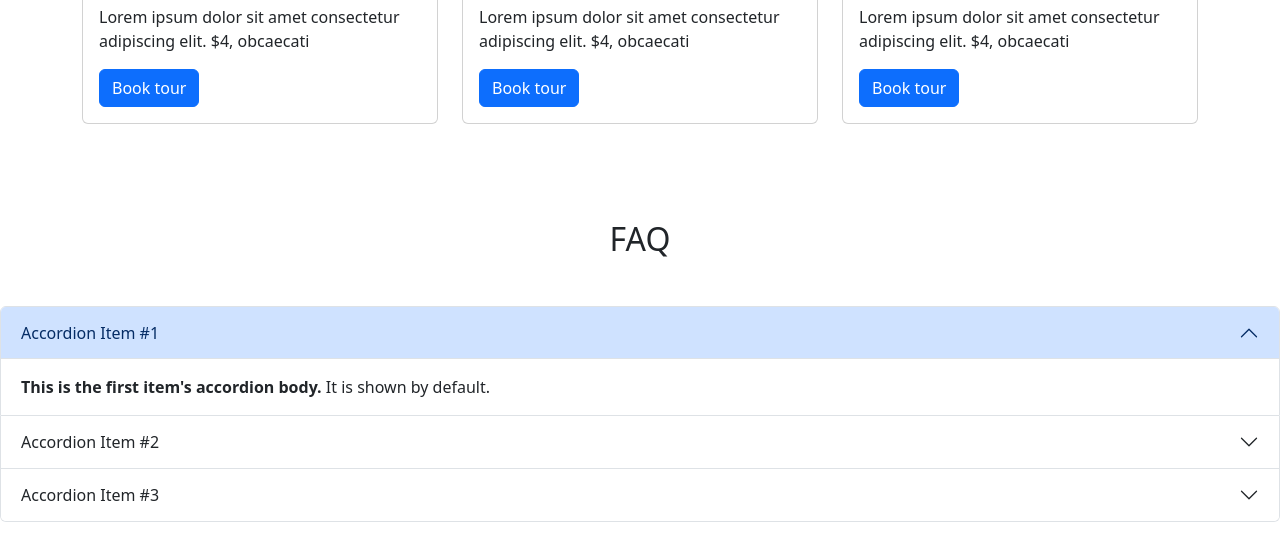
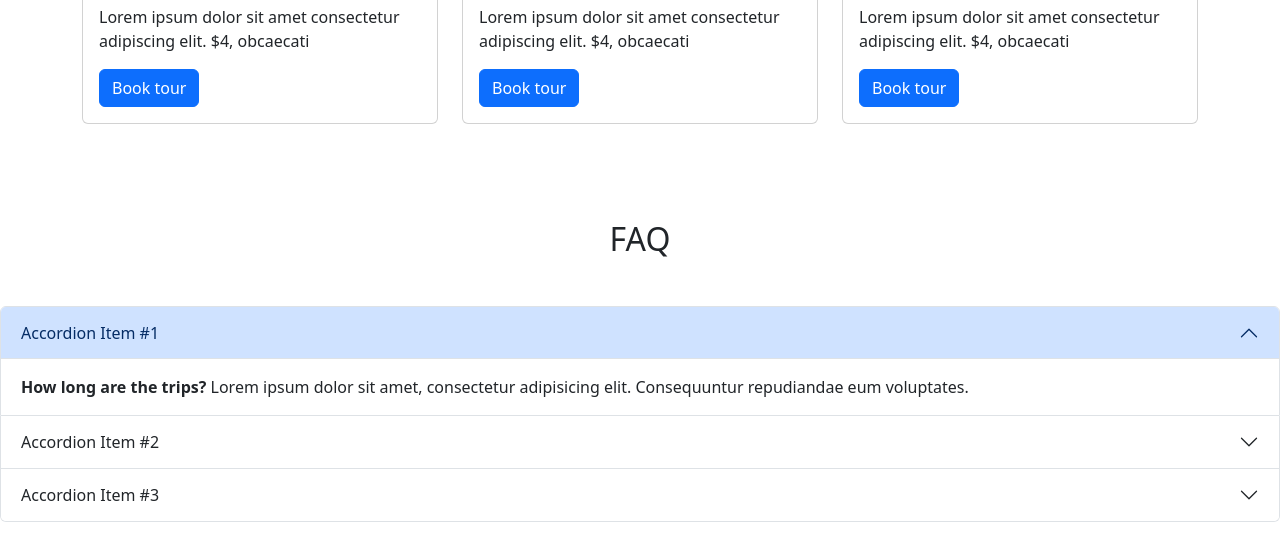
Before and after one commit to Gmini17225/assignment-4A, a plain HTML site: page index.html in a window 1280 px wide. Shown: the part 1160-1720 px from the top of the page. Drawn offline with nearby package versions, Linux system fonts and the light colour scheme.

Commit message:
Add text and lorem paragraphs

```diff
--- a/index.html
+++ b/index.html
@@ -332,8 +332,8 @@
       data-bs-parent="#accordionExample"
     >
       <div class="accordion-body">
-        <strong>This is the first item's accordion body.</strong>
-        It is shown by default.
+        <strong>How long are the trips?</strong>
+        Lorem ipsum dolor sit amet, consectetur adipisicing elit. Consequuntur repudiandae eum voluptates.
       </div>
     </div>
   </div>
@@ -358,8 +358,8 @@
       data-bs-parent="#accordionExample"
     >
       <div class="accordion-body">
-        <strong>This is the second item's accordion body.</strong>
-        It is hidden by default.
+        <strong>Is the flight included?</strong>
+        Lorem ipsum dolor sit amet, consectetur adipisicing elit. Consequuntur repudiandae eum voluptates.
       </div>
     </div>
   </div>
@@ -384,8 +384,8 @@
       data-bs-parent="#accordionExample"
     >
       <div class="accordion-body">
-        <strong>This is the third item's accordion body.</strong>
-        It is hidden by default.
+        <strong>Can I cancel after booking?</strong>
+        Lorem ipsum dolor sit amet, consectetur adipisicing elit. Consequuntur repudiandae eum voluptates.
       </div>
     </div>
   </div>
```
